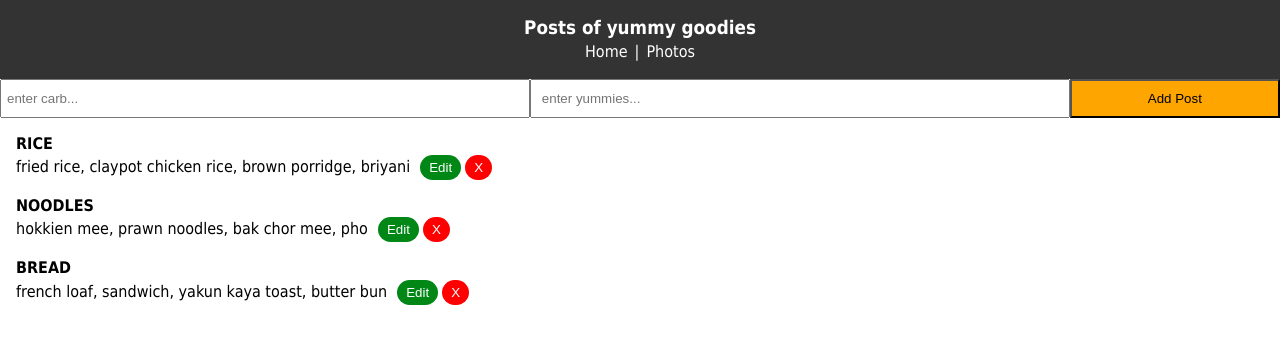
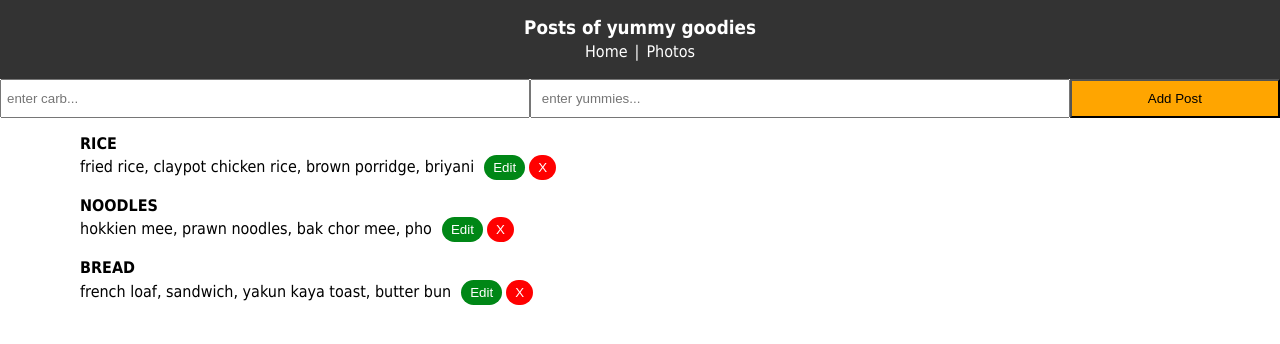
Before and after one commit to Paddlepop25/react-post-app-class-components, a React (Create React App) app: page / in a window 1280 px wide. Shown: the top 344 px of the page. Built offline with nearby package versions, Linux system fonts and the light colour scheme.

Commit message:
adjusted container class

```diff
--- a/src/App.css
+++ b/src/App.css
@@ -15,7 +15,7 @@ a {
 }
 
 .container {
-  padding: 0 1rem;
+  padding: 0 5rem;
 }
 
 h4 {
--- a/src/App.js
+++ b/src/App.js
@@ -18,7 +18,7 @@ class App extends Component {
   }
 
   addPost = (post) => {
-    const userId = Math.floor(Math.random() * 50 + 3)
+    const userId = Math.floor(Math.random() * 1000 + 3)
     const id = this.state.posts.length + userId
     // console.log(post)
 
```
Also changed, not shown: 1 other file (tests, documents, lock files or other folders).
